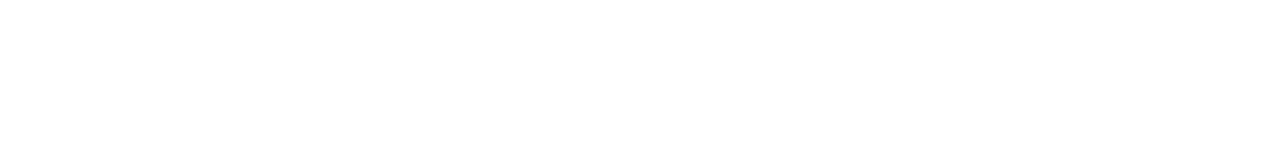
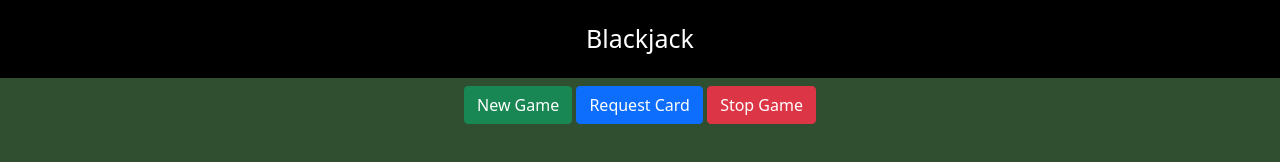
Before and after one commit to DevMartinese/card_game, a plain HTML site: page index.html in a window 1280 px wide. Drawn offline with nearby package versions, Linux system fonts and the light colour scheme.

Commit message:
add css & html code

```diff
--- a/assets/css/styles.css
+++ b/assets/css/styles.css
@@ -0,0 +1,13 @@
+html, body {
+  margin: 0px;
+  background-color: #2F4F30;
+  color: white;
+}
+
+.title {
+  text-align: center;
+  background-color: black;
+  color: white;
+  padding: 20px;
+  font-size: 25px;
+}
--- a/index.html
+++ b/index.html
@@ -11,7 +11,17 @@
 </head>
 
 <body>
+  <header class="title">
+    Blackjack
+  </header>
 
+  <div class="row mt-2">
+    <div class="col text-center">
+      <button class="btn btn-success">New Game</button>
+      <button class="btn btn-primary">Request Card</button>
+      <button class="btn btn-danger">Stop Game</button>
+    </div>
+  </div>
   <script src="assets/js/game.js"></script>
 </body>
 
```
